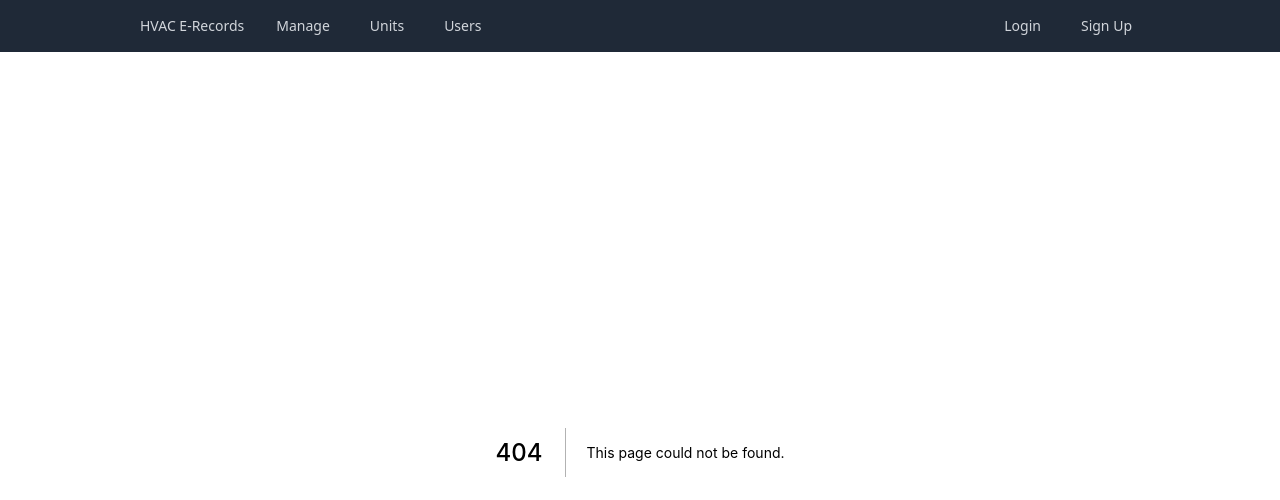
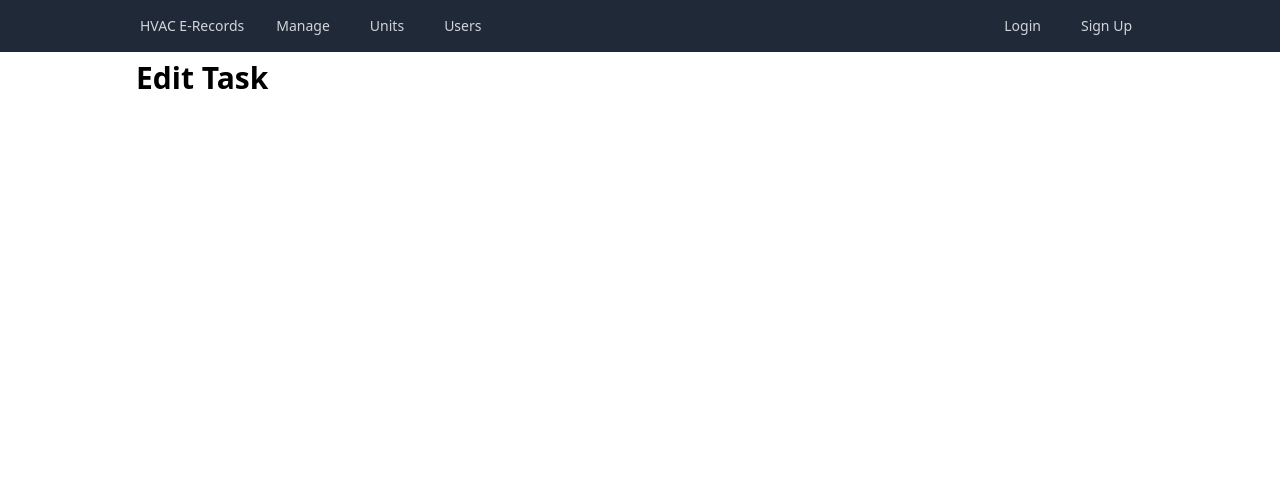
Before and after one commit to kevintdao/hvac-erecords, a Next.js app in the folder client/: page /tasks/edit/1 in a window 1280 px wide. Before the commit this address had no page. Shown: the top 500 px of the page. Built offline with nearby package versions, Linux system fonts and the light colour scheme.

Commit message:
Add placeholder page for editing tasks

```diff
--- /dev/null
+++ b/client/pages/tasks/edit/[id].js
@@ -0,0 +1,16 @@
+import React from 'react'
+import { useRouter } from 'next/router'
+import Header from '../../../components/Header'
+
+export default function Edit (props) {
+  const router = useRouter()
+  const { id } = router.query
+
+  return (
+    <div className='space-y-4 mt-2'>
+      <Header title='Edit Task' />
+
+    <h2 className='font-bold text-3xl'>Edit Task</h2>
+  </div>
+  )
+}
```
